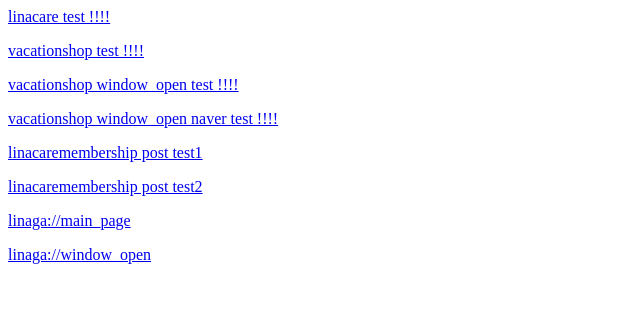
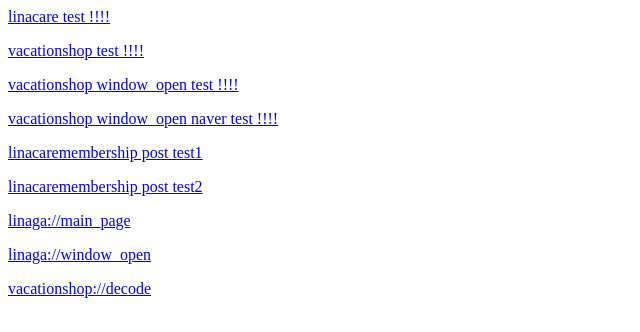
Before and after one commit to d2veloper/NewWebTest, a plain HTML site: page index.html in a window 1280 px wide. Shown: the whole page, without its empty margins (0-640 px from the left). Drawn offline with nearby package versions, Linux system fonts and the light colour scheme.

Commit message:
Update index.html

```diff
--- a/index.html
+++ b/index.html
@@ -32,6 +32,6 @@ function test() {
 <a href="linacaremembership://window_open?url=https://dev-m-linamembership.benepia.co.kr/frnt/kcb/authStart.bene&post={'kcbAuthType':'PHONE','mbrNm' : '홍길동','birthDy' : '19880517','empNo' : '1234567895','reqUrl' : '/lina/viewInputInfo.bene','closebtn': 'Y','closebtn_out': 'Y','phoneNumber' : '01012345678','phoneNumber' : '01012345678','sexCd' : 'F','ntvFrnrCd' : 'L'}&charset=UTF-8">linacaremembership post test2</a><p>
 <a href="linaga://main_page"> linaga://main_page </a><p>
 <a href="linaga://window_open?url=https://www.naver.com&popType=popup&navType=native&mType=get&yPos=center&charset=UTF-8"> linaga://window_open </a><p>
-
+<a href="vacationshop://decode?data=uU2^^44AQWrfjraztKBQXZJ_sabEqAJ51SQSEvcN1bsbDl_e&callback=AppKeySave&type=select&expired=10">vacationshop://decode</a><p>
 </body>
 </html>
```
